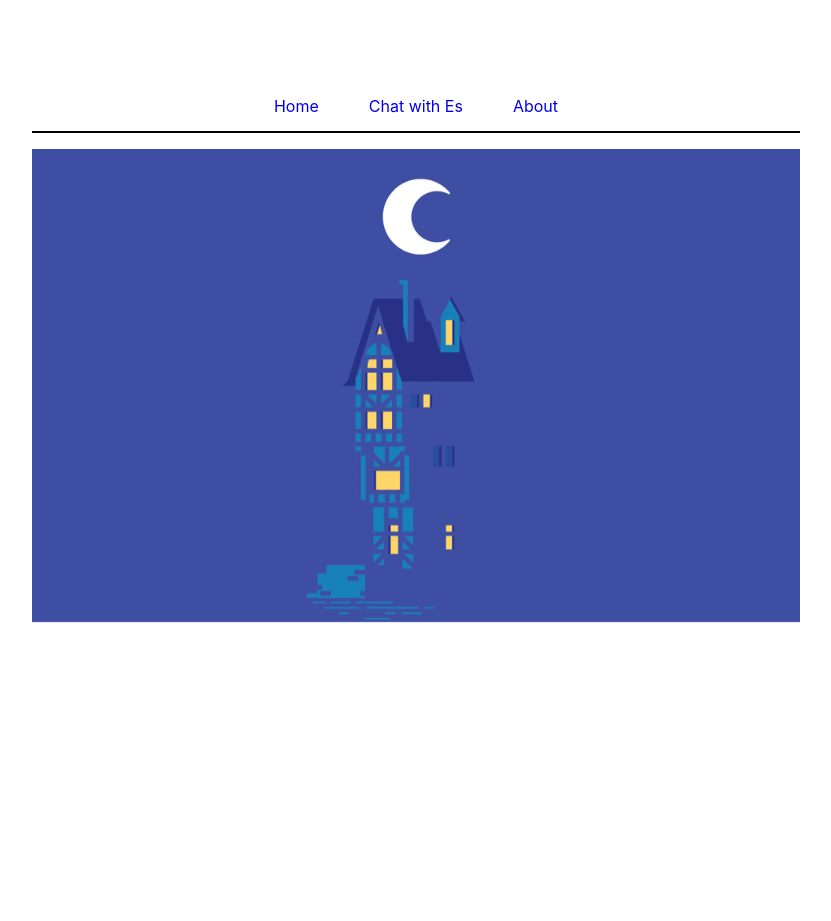
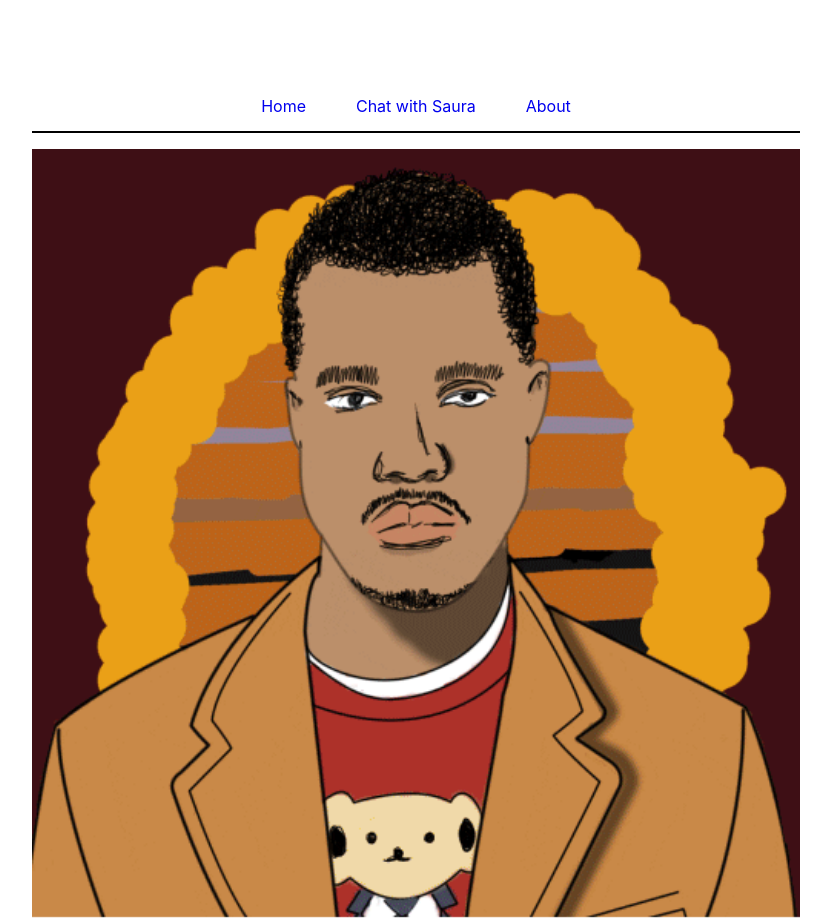
Before and after one commit to ssarahs-lab/project4-chatbot, a React (Create React App) app in the folder chatbot/: page /home in a window 1280 px wide. Shown: the whole page, without its empty margins (224-1055 px from the left). Before the commit the page ends 800 px from the top, so only its background shows below. Built offline with nearby package versions, Linux system fonts and the light colour scheme; what react-chatbot-kit would draw is missing.

Commit message:
added saura bot

```diff
--- a/chatbot/src/App.css
+++ b/chatbot/src/App.css
@@ -49,7 +49,7 @@ margin-right: 20px;
 }
 
 .catImage{
-  width: 500px;
+  width: 550px;
   border-radius: 2px;
 }
 
--- a/chatbot/src/App.js
+++ b/chatbot/src/App.js
@@ -17,7 +17,7 @@ function Home() {
 
   }
   return ( <div id={style.navi} className="animate__animated animate__fadeIn">
-    <img src={require('./images/nightday.gif')} className="landingImage"/>
+    <img src={require('./images/yey.gif')} className="landingImage"/>
 
   </div>);
 }
@@ -36,7 +36,7 @@ function Chatpage() {
   return (
   <div className='container1 animate__animated animate__fadeIn vw-80'>
       <div className='col-1'>
-        <img src={require('./images/snow_final.gif')} className="catImage"/>
+        <img src={require('./images/yey2.gif')} className="catImage"/>
       </div>
       <div className='col-2'>
           <Chatbot data-testid='text'
@@ -46,7 +46,7 @@ function Chatpage() {
             messageParser={MessageParser}
             saveMessages={saveMessages}
             runInitialMessagesWithHistory
-            headerText='Conversation with Es'
+            headerText='Conversation with Saura'
           />
         </div>
     </div>
@@ -79,7 +79,7 @@ function App() {
     <header>
         <ul className='ul-display'>
           <li><a href="/home">Home</a></li>
-          <li><a href="/chatpage">Chat with Es</a></li>
+          <li><a href="/chatpage">Chat with Saura</a></li>
           <li><a href="/aboutpage">About</a></li>
 
         </ul>
--- a/chatbot/src/components/config.jsx
+++ b/chatbot/src/components/config.jsx
@@ -1,7 +1,7 @@
 import { createChatBotMessage } from 'react-chatbot-kit';
 
 const config = {
-  initialMessages: [createChatBotMessage(`Hi ✋ I'm Es, a chatbot created to help people talk about their problems. What would you like to talk about today?`)],
+  initialMessages: [createChatBotMessage(`Hi ✋ I'm Saura, a chatbot that answers questions with questions. Say something - VIBEZ YO.`)],
 };
 
 export default config;
```
Also changed, not shown: chatbot/src/images/yey.gif (added), chatbot/src/images/yey2.gif (added).
